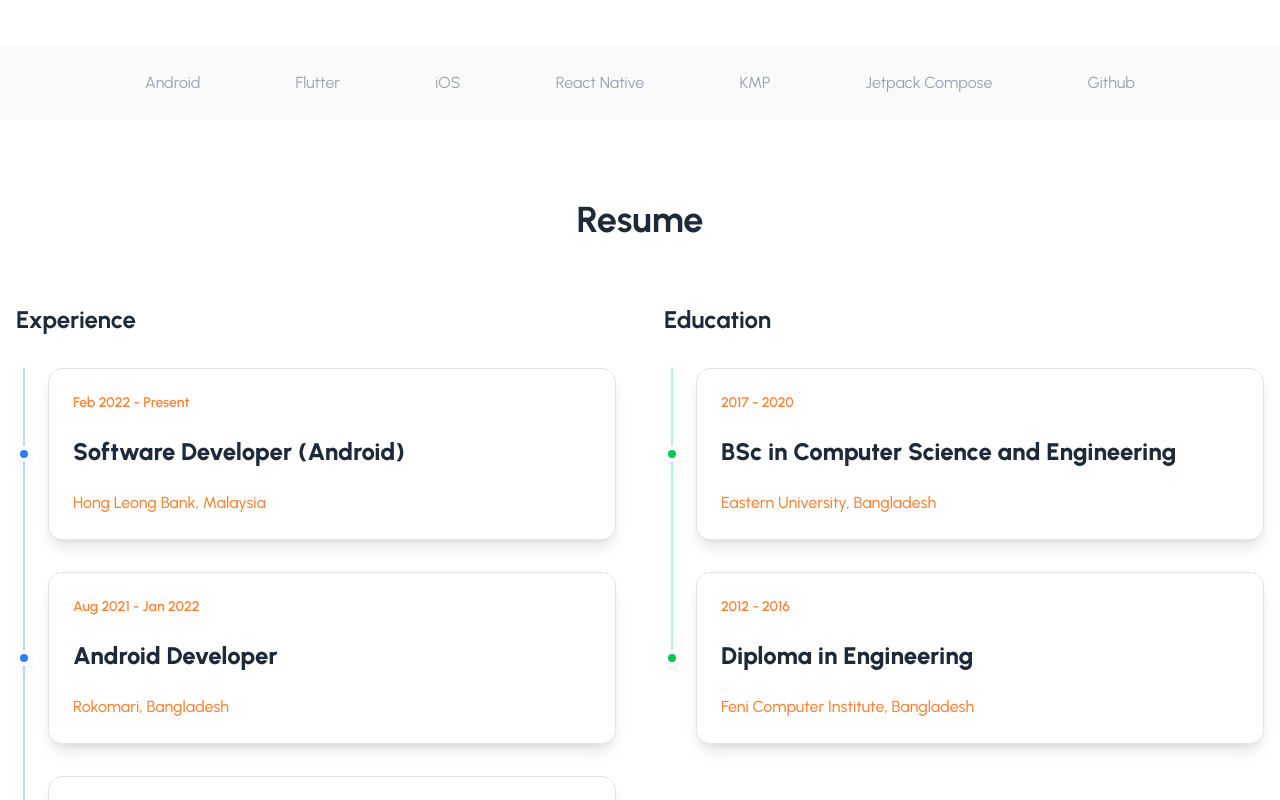
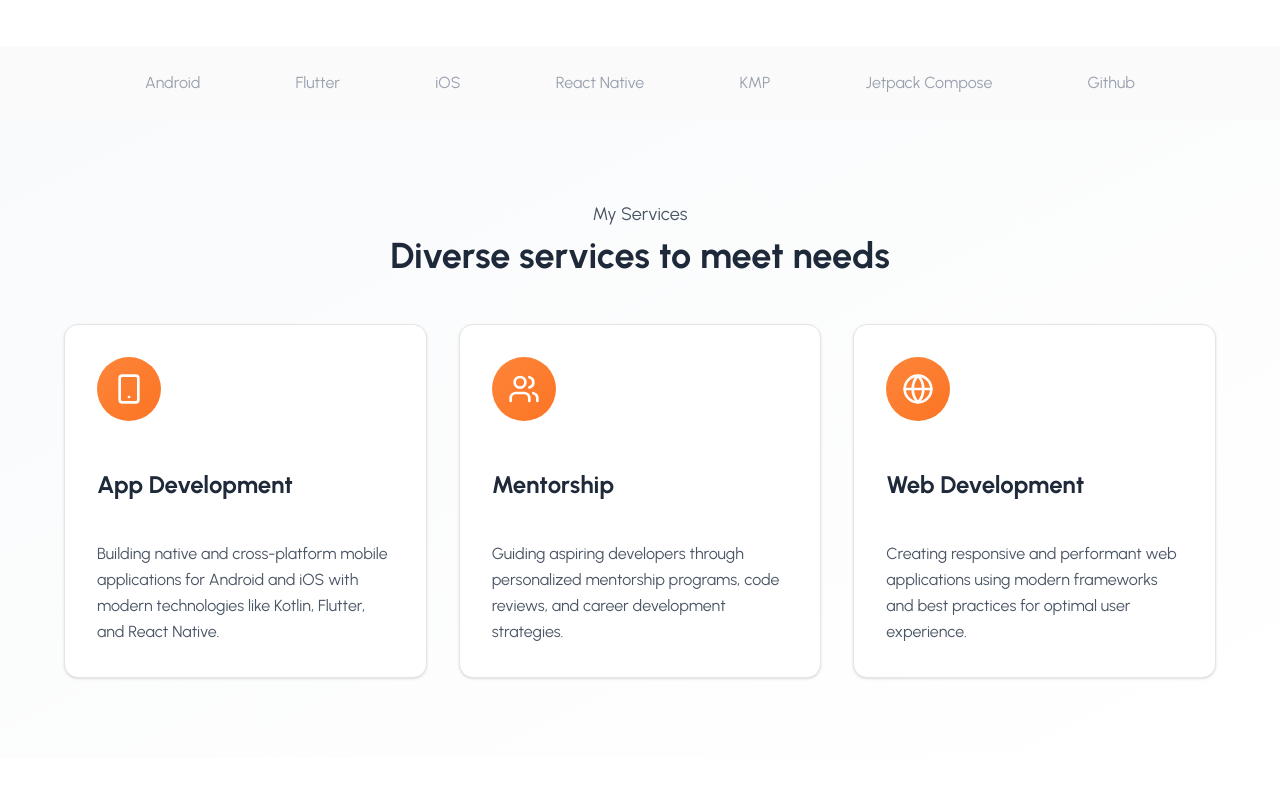
Before and after one commit to samadtalukder/samadtalukder.github.io, a Next.js app: page / in a window 1280 px wide. Shown: the part 680-1480 px from the top of the page. Built offline with nearby package versions, Linux system fonts and the light colour scheme.

Commit message:
Add services section

```diff
--- a/app/page.tsx
+++ b/app/page.tsx
@@ -2,6 +2,7 @@ import Header from '@/components/layout/Header';
 import Footer from '@/components/layout/Footer';
 import AboutMeSection from '@/components/sections/AboutMeSection';
 import HireMeSection from '@/components/sections/HireMeSection';
+import ServicesSection from '@/components/sections/ServicesSection';
 import TimelineSection from '@/components/sections/TimelineSection';
 import ProjectsSection from '@/components/sections/ProjectsSection';
 import BlogSection from '@/components/sections/BlogSection';
@@ -14,6 +15,7 @@ export default function Home() {
       <Header />
       <main className="min-h-screen">
         <AboutMeSection />
+        <ServicesSection />
         {/* <HireMeSection /> */}
         <TimelineSection />
         <ProjectsSection />
--- /dev/null
+++ b/components/sections/ServicesSection.tsx
@@ -0,0 +1,57 @@
+'use client';
+
+import ScrollReveal from '@/components/animations/ScrollReveal';
+import { Card } from '@/components/ui/card';
+import { Smartphone, Users, Globe } from 'lucide-react';
+
+const services = [
+  {
+    title: 'App Development',
+    description: 'Building native and cross-platform mobile applications for Android and iOS with modern technologies like Kotlin, Flutter, and React Native.',
+    icon: Smartphone,
+  },
+  {
+    title: 'Mentorship',
+    description: 'Guiding aspiring developers through personalized mentorship programs, code reviews, and career development strategies.',
+    icon: Users,
+  },
+  {
+    title: 'Web Development',
+    description: 'Creating responsive and performant web applications using modern frameworks and best practices for optimal user experience.',
+    icon: Globe,
+  },
+];
+
+export default function ServicesSection() {
+  return (
+    <section id="services" className="py-20 bg-gradient-to-br from-gray-50 to-white">
+      <div className="container mx-auto px-4">
+        <ScrollReveal>
+          <p className="text-center text-gray-600 text-lg mb-2">My Services</p>
+          <h2 className="text-4xl font-bold text-center text-gray-800 mb-12">Diverse services to meet needs</h2>
+        </ScrollReveal>
+
+        <div className="grid md:grid-cols-2 lg:grid-cols-3 gap-8 max-w-6xl mx-auto">
+          {services.map((service, index) => {
+            const Icon = service.icon;
+            return (
+              <ScrollReveal key={service.title} delay={0.1 * index}>
+                <Card className="p-8 hover:shadow-xl transition-all duration-300 hover:-translate-y-2 h-full flex flex-col">
+                  <div className="w-16 h-16 rounded-full bg-gradient-to-br from-[#FD853A] to-[#fc7422] flex items-center justify-center mb-6">
+                    <Icon className="w-8 h-8 text-white" />
+                  </div>
+
+                  <h3 className="text-2xl font-bold text-gray-800 mb-4">{service.title}</h3>
+
+                  <p className="text-gray-600 leading-relaxed flex-1">
+                    {service.description}
+                  </p>
+                </Card>
+              </ScrollReveal>
+            );
+          })}
+        </div>
+      </div>
+    </section>
+  );
+}
```
